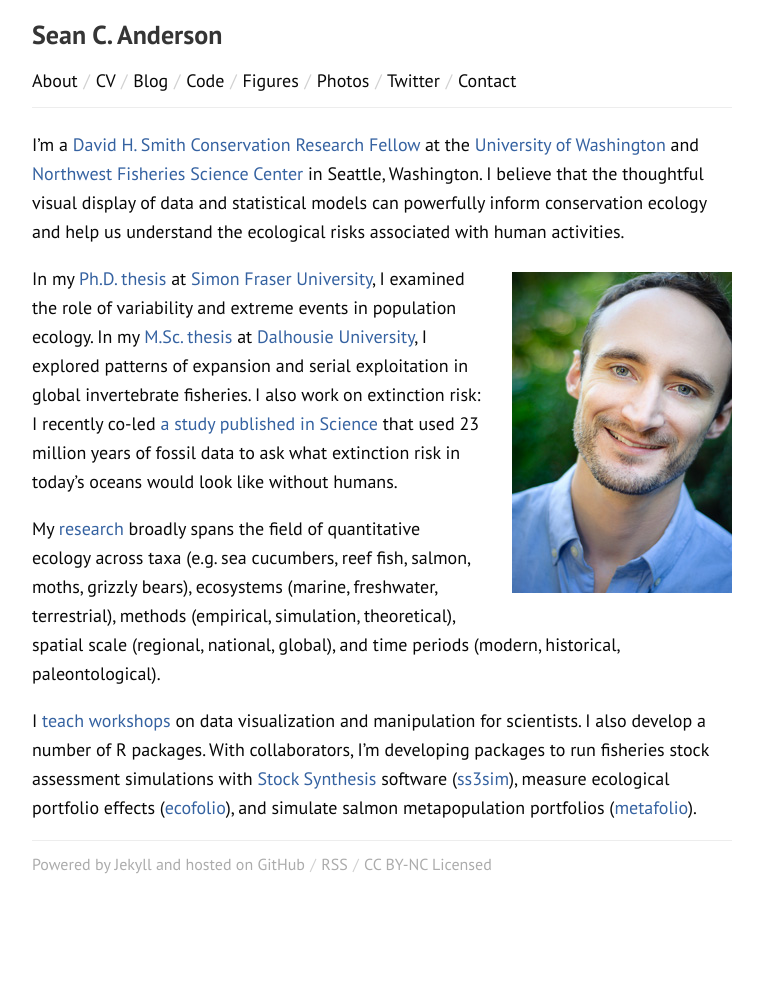
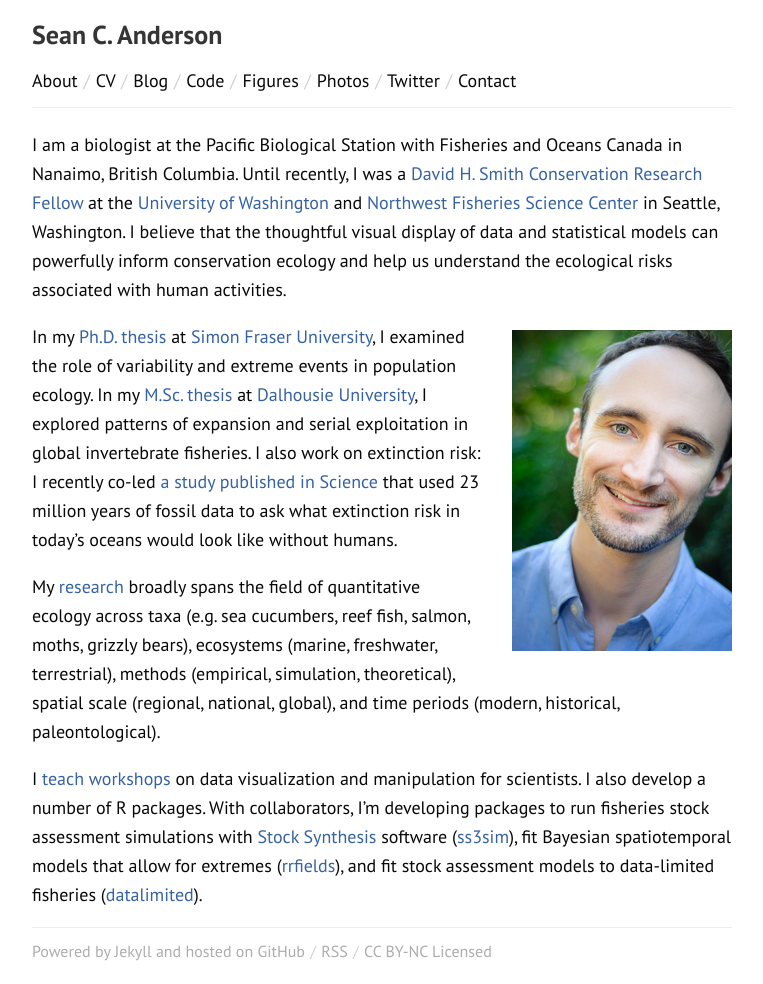
Before and after one commit to seananderson/seananderson.ca, a Jekyll site: the page built from index.md, in a window 1280 px wide. Shown: the whole page, without its empty margins (258-1021 px from the left). Built offline with Jekyll 4.4.1, drawn with Linux system fonts in a browser that asks for light colours; comment, search, counter and statistics services are not loaded; before the commit the page ends 900 px from its top, so only the background shows below that.

Commit message:
Quick update of front page
But this really needs an overhaul

```diff
--- a/index.md
+++ b/index.md
@@ -3,9 +3,12 @@ layout: default
 title: seananderson.ca
 ---
 
-I'm a [David H. Smith Conservation Research
+I am a biologist at the Pacific Biological Station with
+Fisheries and Oceans Canada in Nanaimo, British Columbia.
+Until recently, I was a [David H. Smith Conservation Research
 Fellow][smith] at the [University of Washington][safs] and [Northwest
-Fisheries Science Center][nwfsc] in Seattle, Washington. I believe that the thoughtful visual display
+Fisheries Science Center][nwfsc] in Seattle, Washington.
+I believe that the thoughtful visual display
 of data and statistical models can powerfully inform conservation ecology and
 help us understand the ecological risks associated with human activities.
 
@@ -27,10 +30,11 @@ periods (modern, historical, paleontological).
 
 I [teach workshops](/cv.html#teaching) on data visualization and manipulation
 for scientists. I also develop a number of R packages. With collaborators, I'm
-developing packages to run fisheries stock assessment simulations with
-[Stock Synthesis][nefsc] software ([ss3sim]), measure ecological portfolio
-effects ([ecofolio]), and simulate salmon metapopulation portfolios
-([metafolio]).
+developing packages to run fisheries stock assessment simulations with [Stock
+Synthesis][nefsc] software ([ss3sim]), fit Bayesian spatiotemporal models that
+allow for extremes ([rrfields](https://github.com/seananderson/rrfields)), and
+fit stock assessment models to data-limited fisheries
+([datalimited](https://github.com/datalimited/datalimited)).
 
 [earth2ocean]: http://earth2ocean.org
 [gg]: http://www.gg.ca/honour.aspx?id=75057&t=1&;ln=Anderson
```
